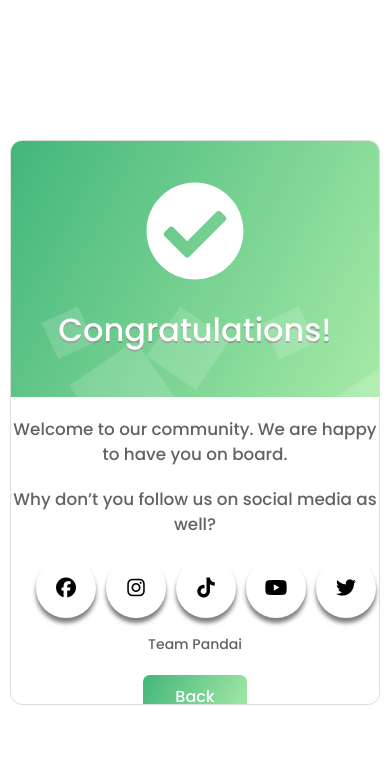
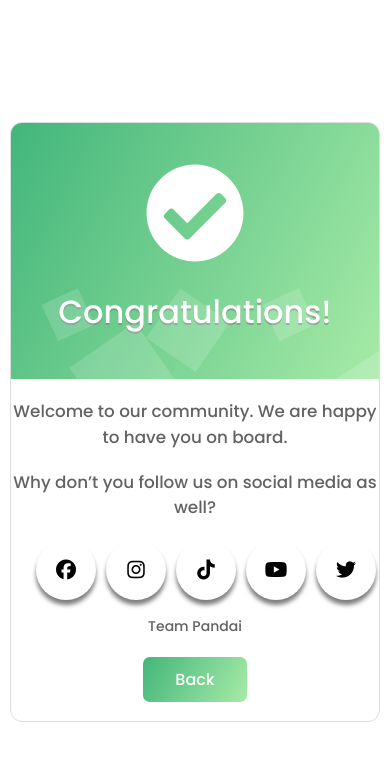
Before and after one commit to akram-tello/pandai-thank-you-page, a plain HTML site: page index.html in a window 390 px wide. Drawn offline with nearby package versions, Linux system fonts and the light colour scheme.

Commit message:
update style

```diff
--- a/style.css
+++ b/style.css
@@ -23,6 +23,11 @@ body  {
   margin: 10px;
 }
 
+@media only screen and (max-width: 600px) {
+    .wrapperCard {
+        height: 600px;
+    }
+  }
 .topHalf {
   width: 100%;
   color: white;
@@ -203,10 +208,6 @@ button:hover {
     color: #000;
 }
 
-/* .social-menu ul li .fab:hover{
-    color: #fff;
-} */
-
 .social-menu ul li a{
     position: relative;
     display: block;
@@ -222,16 +223,3 @@ button:hover {
 .social-menu ul li a:hover{
     transform: translate(0, -10%);
 }
-/*
-.social-menu ul li:nth-child(1) a:hover{
-    background-color: rgba(0, 0, 0, 0.829);
-}
-.social-menu ul li:nth-child(2) a:hover{
-    background-color: #E4405F;
-}
-.social-menu ul li:nth-child(3) a:hover{
-    background-color: #0077b5;
-}
-.social-menu ul li:nth-child(4) a:hover{
-    background-color: #000;
-} */
```
